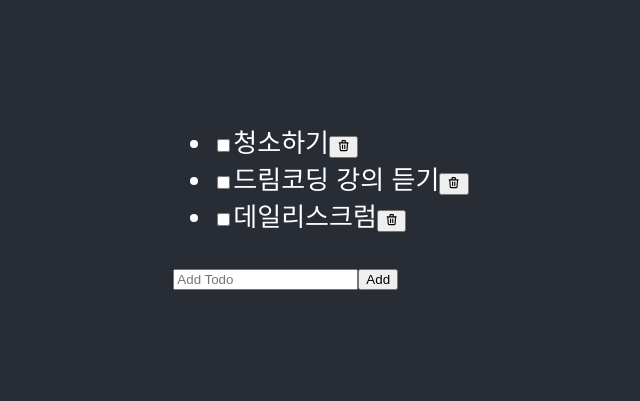
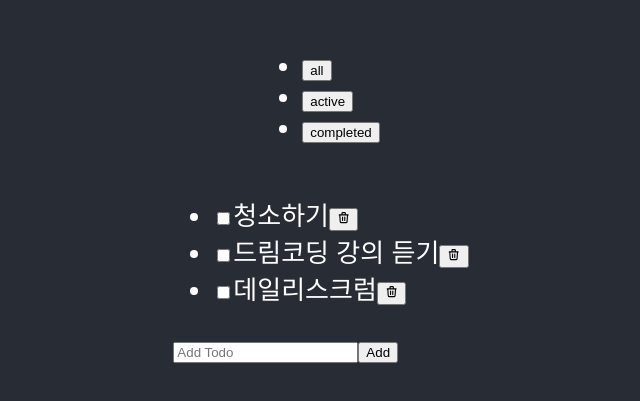
Before and after one commit to marie-ming/React.js, a React (Create React App) app: page / in a window 1280 px wide. Shown: the part 207-608 px from the top of the page, without its empty margins (319-959 px from the left). Built offline with nearby package versions, Linux system fonts and the light colour scheme.

Commit message:
[#1] feat : 투두 헤더 생성

```diff
--- a/src/App.js
+++ b/src/App.js
@@ -1,14 +1,21 @@
+import React, { useState } from 'react';
 import './App.css';
+import Header from './components/Header/Header';
 import TodoList from './components/TodoList/TodoList';
 
 function App() {
+  const [cate, setCate] = useState(category[0]);
+
   return (
     <div className='App'>
       <header className='App-header'>
-        <TodoList />
+        <Header category={category} cate={cate} setCate={setCate} />
+        <TodoList cate={cate} />
       </header>
     </div>
   );
 }
 
 export default App;
+
+const category = ['all', 'active', 'completed'];
--- /dev/null
+++ b/src/components/Header/Header.jsx
@@ -0,0 +1,17 @@
+import React from 'react';
+
+const Header = ({ category, cate, setCate }) => {
+  return (
+    <header>
+      <ul>
+        {category.map((item, idx) => (
+          <li key={idx}>
+            <button onClick={() => setCate(item)}>{item}</button>
+          </li>
+        ))}
+      </ul>
+    </header>
+  );
+};
+
+export default Header;
--- a/src/components/TodoList/TodoList.jsx
+++ b/src/components/TodoList/TodoList.jsx
@@ -2,7 +2,7 @@ import React, { useState, useEffect } from 'react';
 import TodoAdd from '../TodoAdd/TodoAdd';
 import Todo from '../Todo/Todo';
 
-const TodoList = () => {
+const TodoList = ({ cate }) => {
   const [list, setList] = useState([]);
 
   useEffect(() => {
@@ -22,10 +22,12 @@ const TodoList = () => {
     setList(list.filter((item) => item.id !== todo.id));
   };
 
+  const filtered = getFilteredList(list, cate);
+
   return (
     <section>
       <ul>
-        {list.map((item) => (
+        {filtered.map((item) => (
           <Todo
             key={item.id}
             todo={item}
@@ -41,8 +43,12 @@ const TodoList = () => {
 
 export default TodoList;
 
-const list = [
-  { id: '1', name: '청소하기', status: 'active' },
-  { id: '2', name: '드림코딩 강의 듣기', status: 'active' },
-  { id: '3', name: '데일리스크럼', status: 'active' },
-];
+function getFilteredList(list, cate) {
+  if (cate === 'all') return list;
+
+  const filter = list.filter((item) =>
+    cate === 'completed' ? item.status : !item.status
+  );
+
+  return filter;
+}
```
